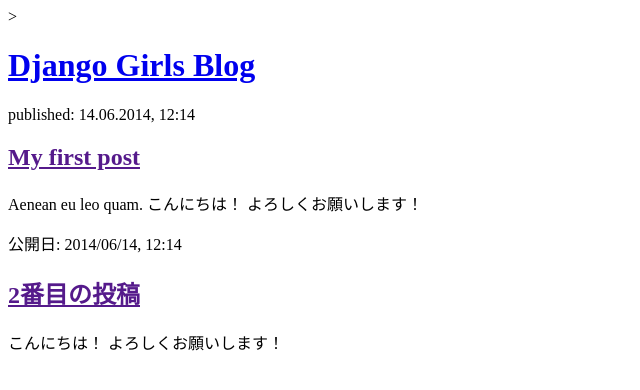
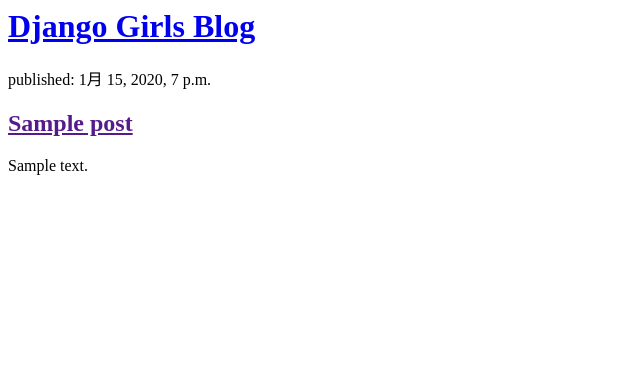
Before and after one commit to shou-hatu/my-first-blog, a Django app: page / in a window 1280 px wide. Shown: the top 390 px of the page, without its empty margins (0-640 px from the left). Run offline with Django 3.2, Linux system fonts and the light colour scheme; tables that the repository leaves empty hold one stand-in row (values such as "Sample post").

Commit message:
テンプレート

```diff
--- a/blog/templates/blog/post_list.html
+++ b/blog/templates/blog/post_list.html
@@ -3,23 +3,17 @@
         <title>Django Girls blog</title>
     </head>
     <body>
-        <!--<div></div>はページ内のセクションを定義-->>
+        <!--<div></div>はページ内のセクションを定義-->
         <div>
             <h1><a href="/">Django Girls Blog</a></h1>
         </div>
 
-        <div>
-            <p>published: 14.06.2014, 12:14</p>
-            <h2><a href="">My first post</a></h2>
-            <!--リンク</a> はリンクを生成します-->
-            <p>Aenean eu leo quam. こんにちは！ よろしくお願いします！ </p>
-        </div>
-
-        <div>
-            <p>公開日: 2014/06/14, 12:14</p>
-            <h2><a href="">2番目の投稿</a></h2>
-
-            <p> こんにちは！ よろしくお願いします！ </p>
-        </div>
+        {% for post in posts %}<!--postsの要素をforで一つ一つ取り出す-->
+            <div>
+                <p>published: {{ post.published_date }}</p>
+                <h2><a href="">{{ post.title }}</a></h2>
+                <p>{{ post.text|linebreaksbr }}</p>
+            </div>
+        {% endfor %}
     </body>
 </html>
--- a/blog/urls.py
+++ b/blog/urls.py
@@ -4,5 +4,6 @@
     path('', views.post_list, name='post_list'),
 ]
 
+
 """post_list という名前の ビュー をルートURLに割り当てている"""
 """name='post_list' は、ビューを識別するために使われるURL の名前"""
--- a/blog/views.py
+++ b/blog/views.py
@@ -1,7 +1,10 @@
 from django.shortcuts import render
+from django.utils import timezone
+from .models import Post
 
 # Create your views here.
 
 
 def post_list(request):
-    return render(request, 'blog/post_list.html', {})
+    posts = Post.objects.filter(published_date__lte=timezone.now()).order_by('published_date')
+    return render(request, 'blog/post_list.html', {'posts': posts})
```
